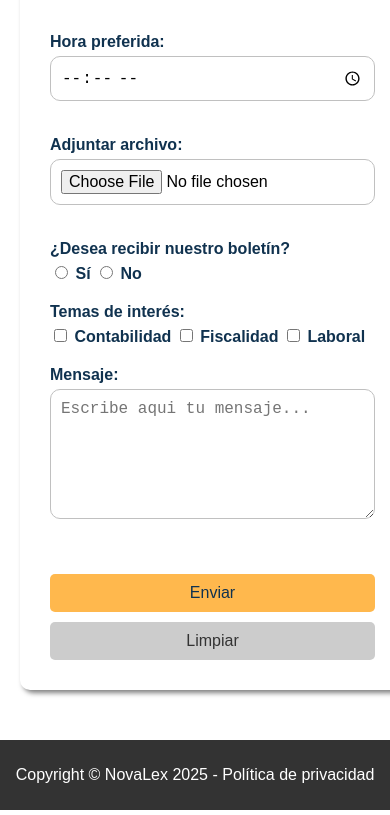
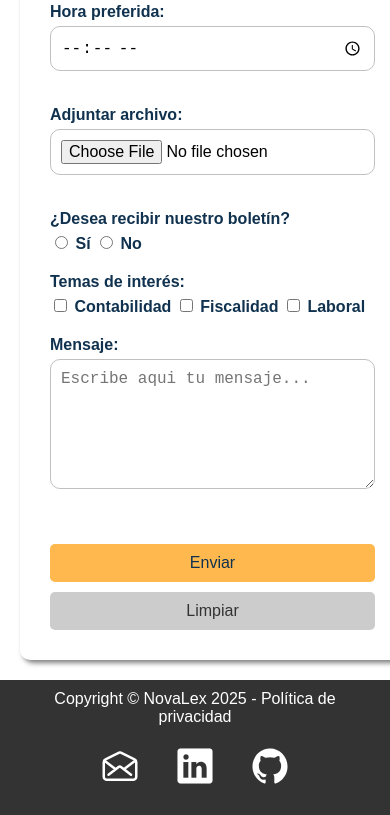
Before and after one commit to juancarloscalvo/LM-Actividad-3-grupal, a plain HTML site: page contacto.html in a window 390 px wide. Shown: the part 1596-2411 px from the top of the page. Drawn offline with nearby package versions, Linux system fonts and the light colour scheme; a web font is replaced by a local one.

Commit message:
Footer redes sociales y responsive

```diff
--- a/contacto.html
+++ b/contacto.html
@@ -7,6 +7,8 @@
     <link rel="stylesheet" href="css/styles.css">
     <link rel="stylesheet" href="css/contacto.css">
     <script src="https://kit.fontawesome.com/e1e6d9b096.js" crossorigin="anonymous"></script>
+    <script type="module" src="https://unpkg.com/ionicons@7.1.0/dist/ionicons/ionicons.esm.js"></script>
+    <script nomodule src="https://unpkg.com/ionicons@7.1.0/dist/ionicons/ionicons.js"></script>
 </head>
 <body>
     <header class="banner">
@@ -121,6 +123,23 @@
     </div>
     <footer>
         <p>Copyright &copy; NovaLex 2025 - Política de privacidad</p>
+        <ul class="redesSociales">
+            <li>
+                <a href="mailto:juancarloscalvo@me.com">
+                    <ion-icon name="mail-open-outline"></ion-icon>
+                </a>
+            </li>
+            <li>
+                <a href="https://www.linkedin.com/in/juancarloscalvovillardon/" target="_blank">
+                    <ion-icon name="logo-linkedin"></ion-icon>
+                </a>
+            </li>
+            <li>
+                <a href="https://github.com/juancarloscalvo" target="_blank">
+                    <ion-icon name="logo-github"></ion-icon>
+                </a>
+            </li>
+        </ul>
     </footer>
 </body>
 </html>
--- a/css/contacto.css
+++ b/css/contacto.css
@@ -4,7 +4,7 @@
     grid-template-columns: 1fr 1fr;
     gap: 30px;
     padding: 40px 100px;
-    margin: 30px auto;
+    margin: auto;
     max-width: 1200px;
 }
 
--- a/css/styles.css
+++ b/css/styles.css
@@ -245,8 +245,41 @@ aside .bloque .fecha {
 footer {
     background-color: #333;
     color: white;
+    padding: 10px 20px;
+    text-align: center;
+    display: flex;
+    justify-content: space-between;
+    align-items: center;
+    flex-wrap: wrap; /* para que se adapte en móvil */
+}
+
+footer p {
+    margin: 0;
+    flex: 1;
+    text-align: center;
+}
+
+.redesSociales {
+    display: flex;
+    gap: 15px;
+    list-style: none;
+    padding: 0;
+    margin: 0;
+}
+
+.redesSociales li {
     padding: 10px;
-    text-align: center;
+}
+
+.redesSociales li a {
+    color: white;
+    font-size: 2.5em;
+    transition: 0.3s;
+}
+
+.redesSociales li a:hover {
+    color: rgb(66, 188, 153);
+    transition: 0.3s;
 }
 
 
@@ -257,4 +290,15 @@ footer {
         word-spacing: 0;
         width: 100%;
     }
+
+
+    footer {
+        flex-direction: column;
+        align-items: center;
+        gap: 10px;
+    }
+
+    .redesSociales {
+        justify-content: center;
+    }
 }
```
Also changed, not shown: areas.html (+19 -0 lines), index.html (+20 -0 lines), localizacion.html (+19 -0 lines), noticias.html (+19 -0 lines), quienes-somos.html (+19 -0 lines).
